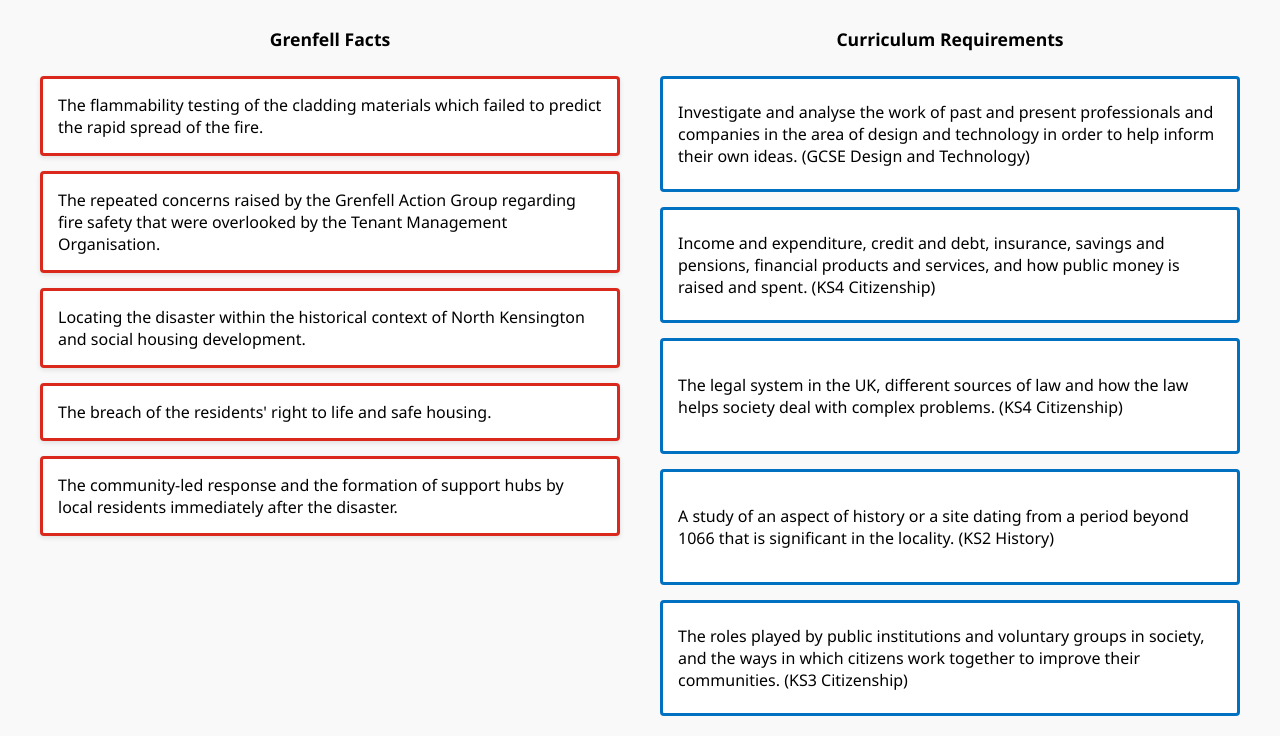
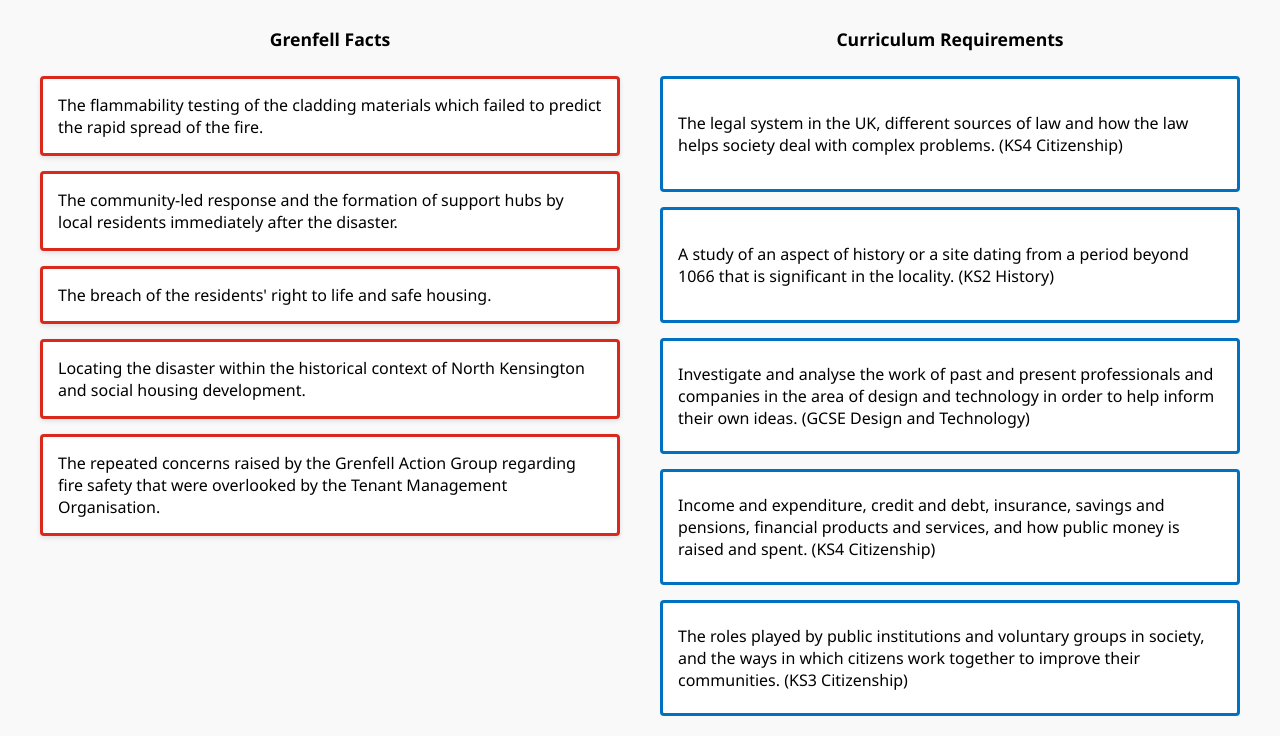
Before and after one commit to wonyongpark89/grenfell-curriculum-mapping, a plain HTML site: page index.html in a window 1280 px wide. Shown: the part 131-867 px from the top of the page. Drawn offline with Linux system fonts and the light colour scheme.

Commit message:
Update index.html

```diff
--- a/index.html
+++ b/index.html
@@ -137,7 +137,7 @@
 
     <div class="game-container">
 
-        <div class="column">
+        <div class="column" id="left-col">
             <div class="column-header">Grenfell Facts</div>
 
             <div class="draggable-item" draggable="true" id="drag1" data-match="target-dt">
@@ -161,7 +161,7 @@
             </div>
         </div>
 
-        <div class="column">
+        <div class="column" id="right-col">
             <div class="column-header">Curriculum Requirements</div>
 
             <div class="drop-zone" id="target-dt">
@@ -187,15 +187,36 @@
     </div>
 
     <script>
+        // --- RANDOMIZER LOGIC ---
+        function shuffleElements(containerId, itemClass) {
+            const container = document.getElementById(containerId);
+            const items = Array.from(container.getElementsByClassName(itemClass));
+
+            // Fisher-Yates Shuffle Algorithm
+            for (let i = items.length - 1; i > 0; i--) {
+                const j = Math.floor(Math.random() * (i + 1));
+                [items[i], items[j]] = [items[j], items[i]];
+            }
+
+            // Re-append items to the container in the new random order
+            // Note: appendChild moves the element if it already exists, so we don't need to clear first
+            items.forEach(item => container.appendChild(item));
+        }
+
+        // Run Shuffle on Page Load
+        window.addEventListener('DOMContentLoaded', () => {
+            shuffleElements('left-col', 'draggable-item');
+            shuffleElements('right-col', 'drop-zone');
+        });
+
+        // --- GAME LOGIC ---
         const draggables = document.querySelectorAll('.draggable-item');
         const dropZones = document.querySelectorAll('.drop-zone');
 
-        // Add Event Listeners to Draggable Items
         draggables.forEach(draggable => {
             draggable.addEventListener('dragstart', dragStart);
         });
 
-        // Add Event Listeners to Drop Zones
         dropZones.forEach(zone => {
             zone.addEventListener('dragover', dragOver);
             zone.addEventListener('drop', drop);
@@ -204,27 +225,21 @@
         });
 
         function dragStart(e) {
-            // Store the ID of the dragged element and its intended match
             e.dataTransfer.setData('text/plain', e.target.id);
             e.dataTransfer.setData('match-id', e.target.getAttribute('data-match'));
             e.dataTransfer.effectAllowed = "move";
         }
 
-        function dragOver(e) {
-            // Allow dropping
-            e.preventDefault();
-        }
+        function dragOver(e) { e.preventDefault(); }
 
         function dragEnter(e) {
             e.preventDefault();
-            // Optional: Highlight zone on hover
             if(!e.target.closest('.drop-zone').classList.contains('correct')) {
                 e.target.closest('.drop-zone').style.backgroundColor = "#f0f8ff";
             }
         }
 
         function dragLeave(e) {
-            // Remove hover highlight
             if(!e.target.closest('.drop-zone').classList.contains('correct') &&
                !e.target.closest('.drop-zone').classList.contains('incorrect')) {
                 e.target.closest('.drop-zone').style.backgroundColor = "white";
@@ -233,49 +248,32 @@
 
         function drop(e) {
             e.preventDefault();
-
-            // Get the specific drop zone (handle case where user drops on child text)
             const dropZone = e.target.closest('.drop-zone');
-
-            // If already matched, ignore
             if (dropZone.classList.contains('correct')) return;
 
-            // Get data from dragged item
             const draggedId = e.dataTransfer.getData('text/plain');
             const requiredMatch = e.dataTransfer.getData('match-id');
             const draggedElement = document.getElementById(draggedId);
 
-            // Check if the drop zone ID matches the required match ID
             if (dropZone.id === requiredMatch) {
-                // CORRECT MATCH
                 handleCorrect(dropZone, draggedElement);
             } else {
-                // INCORRECT MATCH
                 handleIncorrect(dropZone);
             }
         }
 
         function handleCorrect(zone, draggedItem) {
-            // Visual feedback for zone
             zone.classList.add('correct');
-            zone.style.backgroundColor = ""; // Clear inline style from dragEnter
-
-            // Visual feedback for dragged item (disable it)
+            zone.style.backgroundColor = "";
             draggedItem.classList.add('matched');
             draggedItem.setAttribute('draggable', 'false');
-
-            // Optional: Move the text inside or keep it separate.
-            // Here we keep them separate but visually linked by state.
         }
 
         function handleIncorrect(zone) {
-            // Visual feedback
             zone.classList.add('incorrect');
-
-            // Remove the red class after animation completes
             setTimeout(() => {
                 zone.classList.remove('incorrect');
-                zone.style.backgroundColor = "white"; // Reset to white
+                zone.style.backgroundColor = "white";
             }, 600);
         }
     </script>
```
